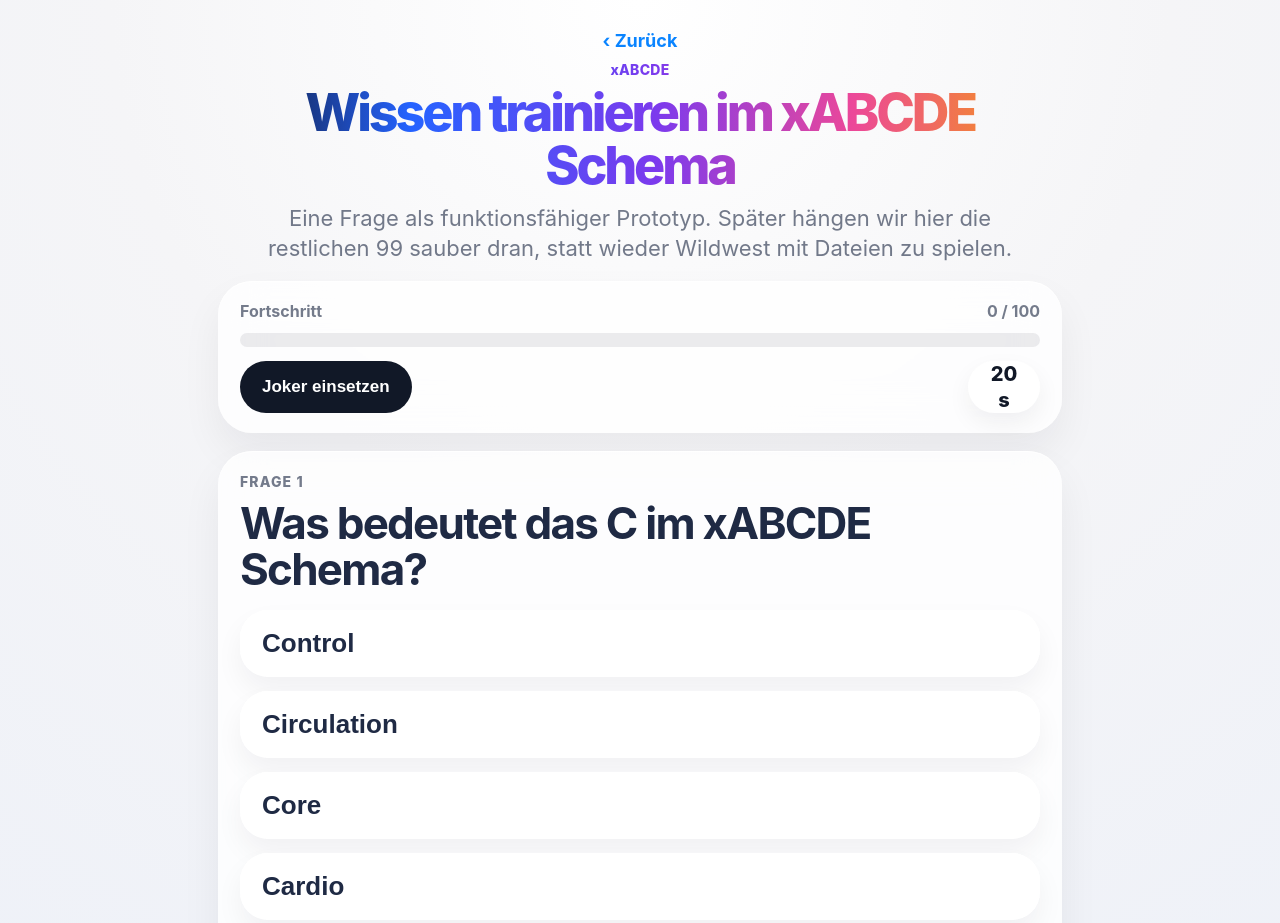
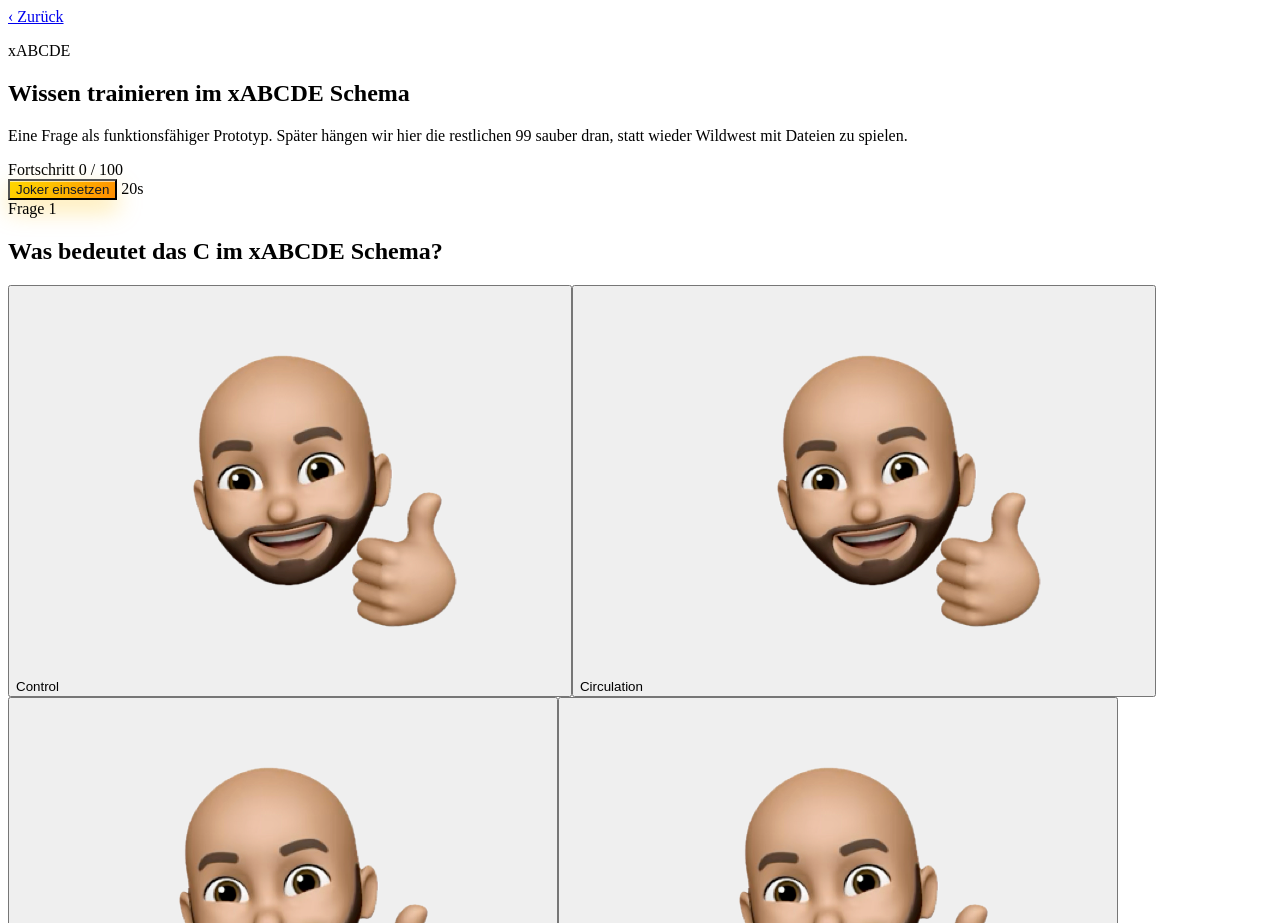
Before and after one commit to Joker306-lab/Lernquiz-FWB-, a plain HTML site: page xabcde.html in a window 1280 px wide. Shown: the top 923 px of the page. Drawn offline with Linux system fonts and the light colour scheme.

Commit message:
Add files via upload

```diff
--- a/xabcde.css
+++ b/xabcde.css
@@ -1,93 +1,18 @@
-*{box-sizing:border-box}
-:root{
-  --surface:rgba(255,255,255,.80);
-  --text:#1f2a44;
-  --muted:rgba(31,42,68,.62);
-  --blue:#0a84ff;
-  --green:#34c759;
-  --red:#ff3b30;
+/* only joker change */
+.joker-btn{
+  background:linear-gradient(135deg,#FFD700 0%,#FFC300 35%,#FFA500 70%,#FF8C00 100%);
+  color:#111827;
+  box-shadow:0 10px 24px rgba(255,193,7,.35), inset 0 1px 0 rgba(255,255,255,.6);
 }
-html,body{margin:0;min-height:100%}
-body{
-  font-family:-apple-system,BlinkMacSystemFont,"SF Pro Display","Segoe UI",sans-serif;
-  background:radial-gradient(circle at top, rgba(255,255,255,.98), rgba(245,245,247,1) 44%, rgba(238,241,248,1) 100%);
-  color:var(--text);
-  -webkit-font-smoothing:antialiased;
-  text-rendering:optimizeLegibility;
+
+.joker-btn:disabled{
+  opacity:.35;
+  filter:grayscale(0.6);
 }
-.page-shell{
-  width:min(100%,880px);
-  margin:0 auto;
-  padding:max(24px,env(safe-area-inset-top)) max(18px,env(safe-area-inset-right)) max(34px,env(safe-area-inset-bottom)) max(18px,env(safe-area-inset-left));
+
+@media (hover:hover){
+  .joker-btn:hover{
+    transform:translateY(-1px);
+    box-shadow:0 14px 30px rgba(255,193,7,.45);
+  }
 }
-.quiz-top{text-align:center;padding:6px 8px 18px}
-.back-link{
-  display:inline-block;margin-bottom:10px;text-decoration:none;color:#0a84ff;font-weight:700;font-size:18px
-}
-.eyebrow{margin:0 0 8px;font-size:14px;letter-spacing:.04em;color:var(--muted)}
-.colorful{
-  background:linear-gradient(90deg,#0f172a 0%,#2563ff 22%,#7c3aed 52%,#ec4899 76%,#f59e0b 100%);
-  -webkit-background-clip:text;background-clip:text;color:transparent;font-weight:800;letter-spacing:.02em
-}
-.quiz-top h1{
-  margin:0 auto 12px;max-width:820px;font-size:clamp(31px,5.7vw,52px);line-height:1.02;letter-spacing:-.06em;font-weight:800;
-  background:linear-gradient(90deg,#0f172a 0%,#2563ff 22%,#7c3aed 52%,#ec4899 76%,#f59e0b 100%);
-  -webkit-background-clip:text;background-clip:text;color:transparent
-}
-.lead{margin:0 auto;max-width:780px;font-size:clamp(16px,2.8vw,22px);line-height:1.34;color:var(--muted)}
-.status-card,.question-card{
-  border-radius:34px;background:var(--surface);backdrop-filter:blur(22px);-webkit-backdrop-filter:blur(22px);
-  box-shadow:0 20px 40px rgba(15,23,42,.06), inset 0 1px 0 rgba(255,255,255,.75)
-}
-.status-card{padding:20px 22px;margin-bottom:18px}
-.status-row{display:flex;justify-content:space-between;align-items:center;gap:12px}
-.status-row.lower{margin-top:14px}
-.status-label{font-size:16px;font-weight:700;color:var(--muted)}
-.progress-track{margin-top:12px;height:14px;border-radius:999px;background:rgba(15,23,42,.08);overflow:hidden}
-.progress-fill{
-  height:100%;width:0%;
-  background:linear-gradient(90deg,#34c759 0%,#67e08a 100%);
-  border-radius:999px;transition:width .25s ease
-}
-.joker-btn,.next-btn{
-  border:none;border-radius:999px;min-height:52px;padding:0 22px;font-size:17px;font-weight:800;cursor:pointer
-}
-.joker-btn{background:#111827;color:#fff}
-.joker-btn:disabled{opacity:.35;cursor:not-allowed}
-.timer-pill{
-  min-width:72px;min-height:52px;padding:0 18px;border-radius:999px;
-  display:grid;place-items:center;background:#fff;font-size:20px;font-weight:800;color:#111827;
-  box-shadow:0 10px 24px rgba(15,23,42,.06)
-}
-.question-card{padding:22px}
-.question-meta{font-size:14px;font-weight:800;letter-spacing:.08em;color:var(--muted);text-transform:uppercase}
-.question-text{margin:10px 0 18px;font-size:clamp(28px,4.8vw,44px);line-height:1.05;letter-spacing:-.04em}
-.answers{display:grid;gap:14px}
-.answer-btn{
-  width:100%;border:none;border-radius:28px;background:rgba(255,255,255,.90);
-  box-shadow:0 14px 28px rgba(15,23,42,.05), inset 0 1px 0 rgba(255,255,255,.9);
-  padding:18px 18px 18px 22px;text-align:left;cursor:pointer;position:relative;overflow:hidden;
-  display:flex;align-items:center;justify-content:space-between;gap:14px
-}
-.answer-text{font-size:clamp(19px,3.2vw,26px);font-weight:700;color:var(--text)}
-.answer-btn.correct{background:linear-gradient(180deg,#4fd877,#34c759);color:#fff}
-.answer-btn.wrong{background:linear-gradient(180deg,#ff6259,#ff3b30);color:#fff}
-.answer-btn.correct .answer-text,.answer-btn.wrong .answer-text{color:#fff}
-.answer-btn.removed{opacity:.28;pointer-events:none;filter:grayscale(1)}
-.answer-image{
-  width:74px;height:74px;object-fit:contain;display:none;flex:0 0 auto
-}
-.answer-btn.show-image .answer-image{display:block}
-.feedback{
-  min-height:28px;margin-top:16px;font-size:18px;font-weight:700;color:var(--muted)
-}
-.feedback.success{color:var(--green)}
-.feedback.error{color:var(--red)}
-.next-btn{
-  margin-top:14px;background:linear-gradient(135deg,#ffb13d 0%,#ff8a00 34%,#ff5f7d 70%,#ff4f9f 100%);color:#fff;width:100%
-}
-.hidden{display:none}
-@media (hover:hover) and (pointer:fine){
-  .answer-btn,.joker-btn,.next-btn{transition:transform .18s ease, box-shadow .18s ease}
-  .answer-btn:hover,.joker-btn:hover,.next-btn:hover{transform:translateY(-1px)}
-}
```
